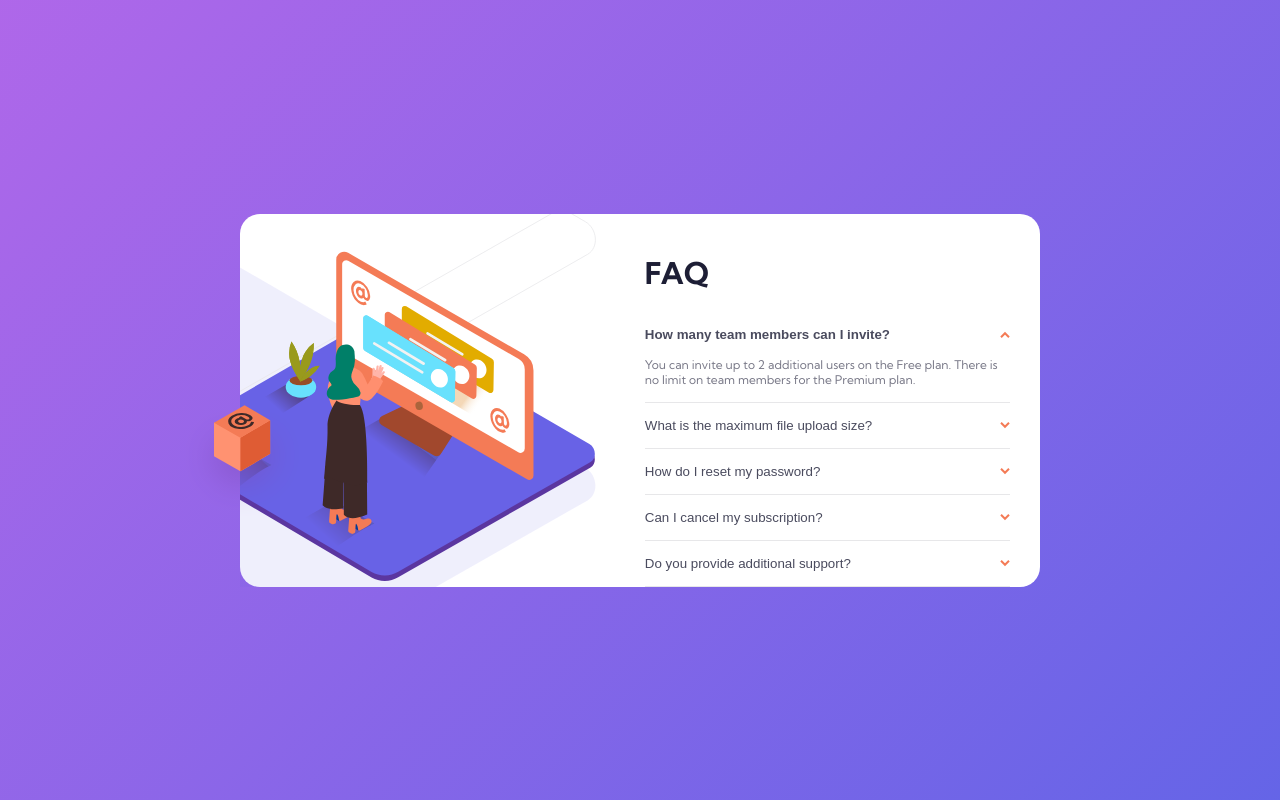
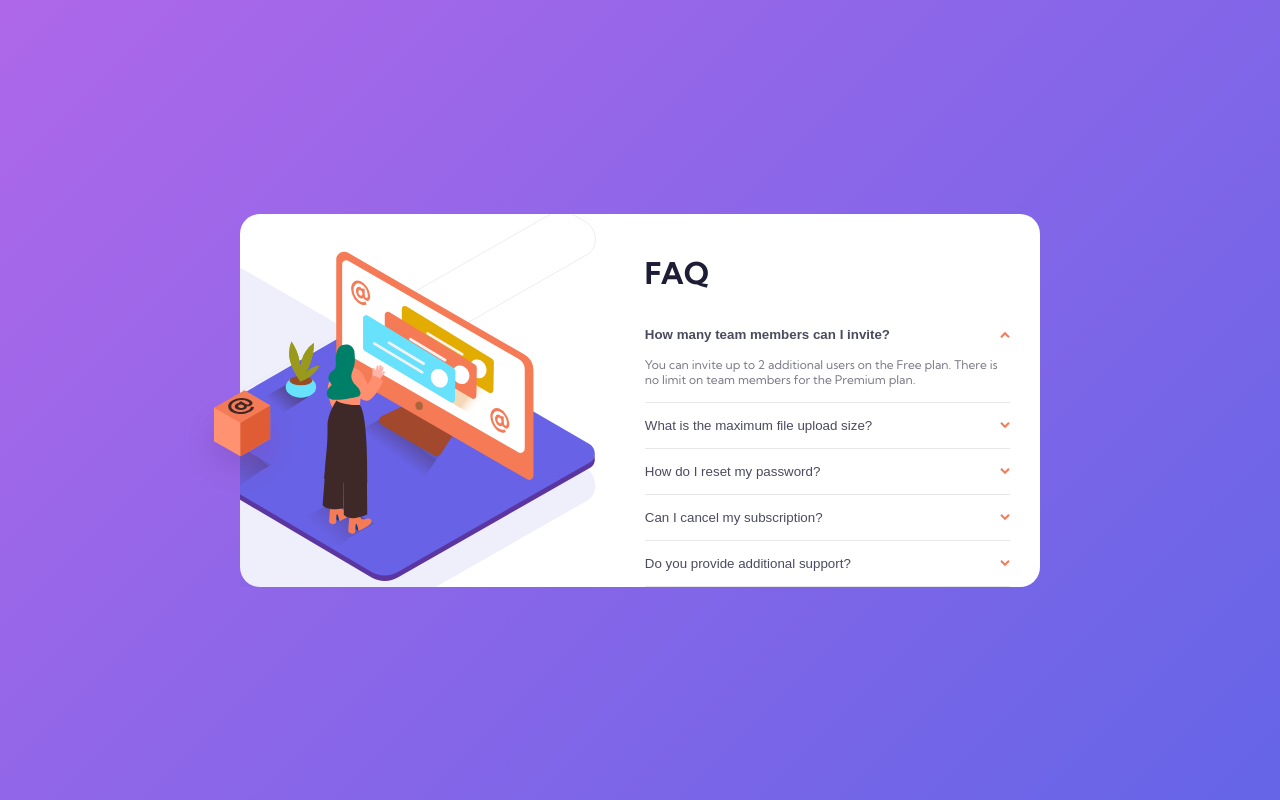
Before and after one commit to deZ1711/faq-accordion-card, a website: page index.html in a window 1280 px wide. Drawn offline with nearby package versions, Linux system fonts and the light colour scheme; files that its build step writes are made by us from their sources.

Commit message:
Update _wrapper.scss

```diff
--- a/sass/layout/_wrapper.scss
+++ b/sass/layout/_wrapper.scss
@@ -59,7 +59,7 @@
         display: inline-block;
         position: absolute;
         left: -7.2%;
-        top: 51%;
+        top: 47%;
         width: 15%;
         z-index: 1;
       }
```
